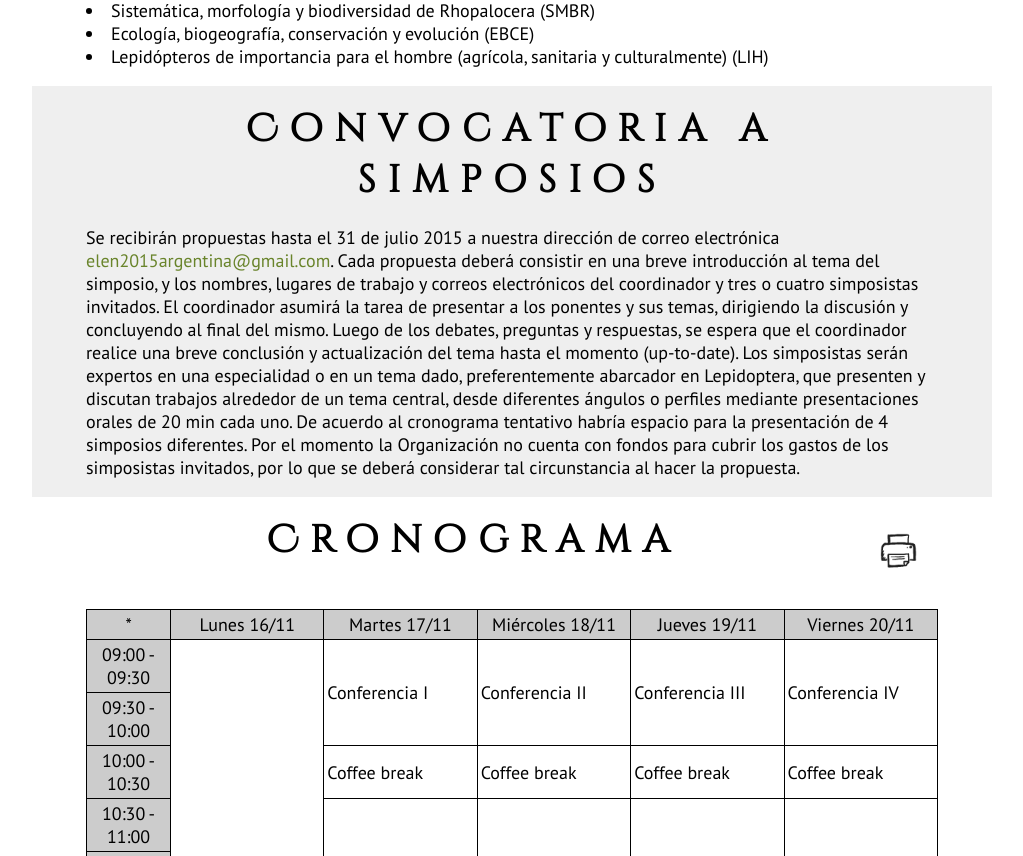
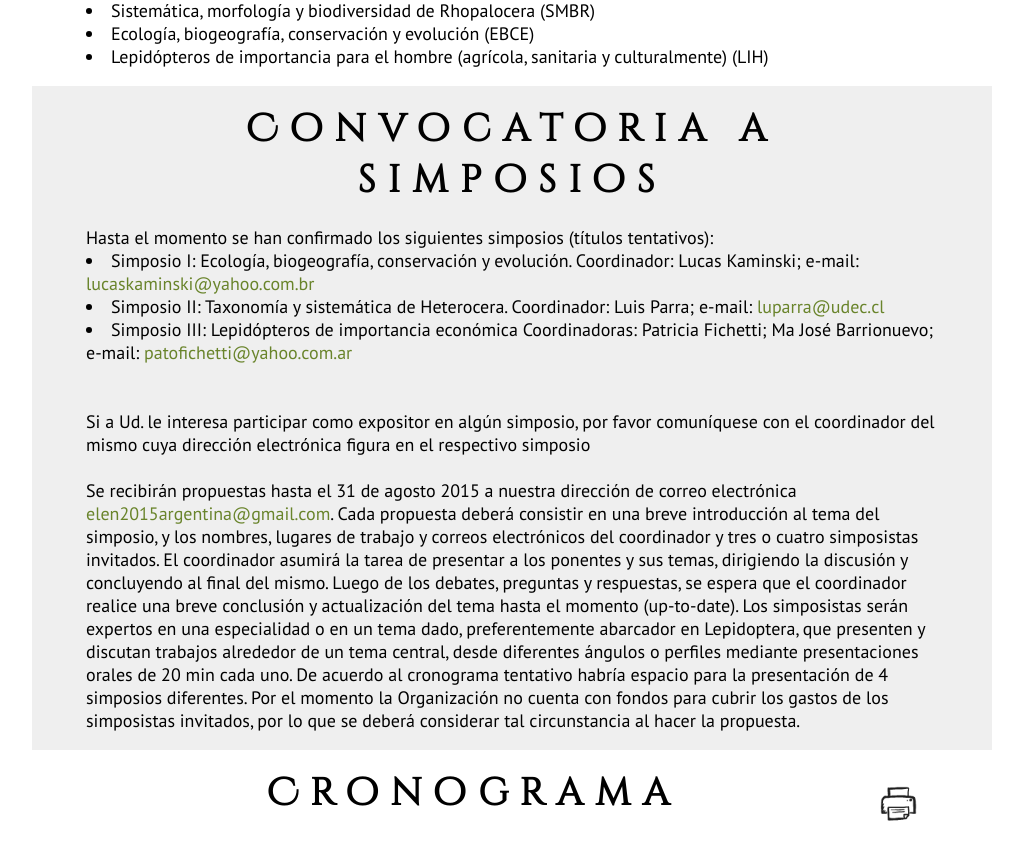
Before and after one commit to Greenderella/ELEN2015, a PHP site: page /cronograma.php in a window 1280 px wide. Shown: the part 522-1378 px from the top of the page, without its empty margins (128-1151 px from the left). Run offline with PHP 8.4, Linux system fonts and the light colour scheme; some libraries are stand-ins or nearby versions.

Commit message:
Inscripciones y cronograma

```diff
--- a/cronograma.php
+++ b/cronograma.php
@@ -15,7 +15,18 @@
 
 				<div class="printSolo">
 				<h2 id="Areas">Convocatoria a simposios</h2>
-					Se recibirán propuestas hasta el 31 de julio 2015 a nuestra dirección de correo electrónica <a href="mailto:elen2015argentina@gmail.com">elen2015argentina@gmail.com</a>. Cada propuesta deberá consistir en una breve introducción al tema del simposio, y los nombres, lugares de trabajo y correos electrónicos del coordinador y tres o cuatro simposistas invitados. El coordinador asumirá la tarea de presentar a los ponentes y sus temas, dirigiendo la discusión y concluyendo al final del mismo. Luego de los debates, preguntas y respuestas, se espera que el coordinador realice una breve conclusión y actualización del tema hasta el momento (up-to-date). Los simposistas serán expertos en una especialidad o en un tema dado, preferentemente abarcador en Lepidoptera, que presenten y discutan trabajos alrededor de un tema central, desde diferentes ángulos o perfiles mediante presentaciones orales de 20 min cada uno. De acuerdo al cronograma tentativo habría espacio para la presentación de 4 simposios diferentes. Por el momento la Organización no cuenta con fondos para cubrir los gastos de los simposistas invitados, por lo que se deberá considerar tal circunstancia al hacer la propuesta.
+					Hasta el momento se han confirmado los siguientes simposios (títulos tentativos):
+					<ul>
+						<li>Simposio I:  Ecología, biogeografía, conservación y evolución. Coordinador: Lucas Kaminski; e-mail: <a href="lucaskaminski@yahoo.com.br">lucaskaminski@yahoo.com.br</a></li>
+						<li>Simposio II: Taxonomía y sistemática de Heterocera. Coordinador: Luis Parra; e-mail: <a href="luparra@udec.cl">luparra@udec.cl</a></li>
+						<li>Simposio III: Lepidópteros de importancia económica Coordinadoras: Patricia Fichetti; Ma José Barrionuevo; e-mail: <a href="patofichetti@yahoo.com.ar">patofichetti@yahoo.com.ar</a></li>
+					</ul>
+					<br />
+					<br />
+					Si a Ud. le interesa participar como expositor en algún simposio, por favor comuníquese con el coordinador del mismo cuya dirección electrónica figura en el respectivo simposio
+					<br />
+					<br />
+					Se recibirán propuestas hasta el 31 de agosto 2015 a nuestra dirección de correo electrónica <a href="mailto:elen2015argentina@gmail.com">elen2015argentina@gmail.com</a>. Cada propuesta deberá consistir en una breve introducción al tema del simposio, y los nombres, lugares de trabajo y correos electrónicos del coordinador y tres o cuatro simposistas invitados. El coordinador asumirá la tarea de presentar a los ponentes y sus temas, dirigiendo la discusión y concluyendo al final del mismo. Luego de los debates, preguntas y respuestas, se espera que el coordinador realice una breve conclusión y actualización del tema hasta el momento (up-to-date). Los simposistas serán expertos en una especialidad o en un tema dado, preferentemente abarcador en Lepidoptera, que presenten y discutan trabajos alrededor de un tema central, desde diferentes ángulos o perfiles mediante presentaciones orales de 20 min cada uno. De acuerdo al cronograma tentativo habría espacio para la presentación de 4 simposios diferentes. Por el momento la Organización no cuenta con fondos para cubrir los gastos de los simposistas invitados, por lo que se deberá considerar tal circunstancia al hacer la propuesta.
 				</div>
 
 				<div class="printSolo">
--- a/english/inscripciones.php
+++ b/english/inscripciones.php
@@ -201,7 +201,7 @@
 					time and room availables, the organizing committee may change the modality, after communication with the authors.
 					Regardless of format, participants shall present an abstract to be peer-reviewed to <a href="mailto:elen2015resumenes@gmail.com">elen2015resumenes@gmail.com</a>. While sending the abstract, the first author must be registered. Each one registered shall send up to two (2) abstracts, but are able to participate in other abstracts as co-authors.
 					<br />
-					<h3>Deadline:</h3> 15 August
+					<h3>Deadline:</h3> 15th September
 					<br />
 							<li><a href="../Descargas/Abstract format - English.pdf">Template</a></li>
 						</ul>
--- a/inscripciones.php
+++ b/inscripciones.php
@@ -182,8 +182,6 @@
 					<br />
 					Se puede realizar una sola transacción que incluya la inscripción y/o alojamiento de varias personas, pero deberá aclararse en el mail a quienes corresponde.
 					<br />
-					Se puede realizar el pago del alojamiento de una sola vez antes del 31/7, o en dos partes: el 50% hasta el 31/7 y el 50% restante hasta el 31/10. El pago del 50% hasta el 31/7 y 50% al 31/10 es OPCIONAL.
-					<br />
 					<br />
 					<table>
 						<tr>
@@ -230,13 +228,13 @@
 						</tr>
 					</table>
 					<br />
-						* Deberán adjuntar certificación de la condición
+						* Deberán adjuntar certificado de la condición
 				</div>
 
 				<div class="printSolo">
 					<h2 id="Resumenes">Presentaciones y Resúmenes</h2>
 					Podrán ser en español, portugués o inglés. Las presentaciones podrán ser en modalidad poster (P) u oral (O), y se organizarán en bloques temáticos. Dependiendo de la cantidad de trabajos presentados en cada modalidad y los tiempos y espacios disponibles, la comisión organizadora podrá modificar la modalidad previa comunicación con los autores.
-					Cualquiera sea la modalidad, los autores deberán enviar un resumen para su evaluación a <a href="mailto:elen2015resumenes@gmail.com">elen2015resumenes@gmail.com</a> hasta el 15 de agosto. Se aceptarán hasta 2 (dos) presentaciones como primer autor por cada inscripción, pero puede estar presente como coautor en otros trabajos. El resumen deberá atenerse estrictamente al formato indicado en la plantilla.
+					Cualquiera sea la modalidad, los autores deberán enviar un resumen para su evaluación a <a href="mailto:elen2015resumenes@gmail.com">elen2015resumenes@gmail.com</a> hasta el 15 de septiembre. Se aceptarán hasta 2 (dos) presentaciones como primer autor por cada inscripción, pero puede estar presente como coautor en otros trabajos. El resumen deberá atenerse estrictamente al formato indicado en la plantilla.
 					<br />
 					<br />
 					Descargar la plantilla y ver las condiciones de envío en la <a href="circulares.php#Circulares">1era circular</a>.
```
